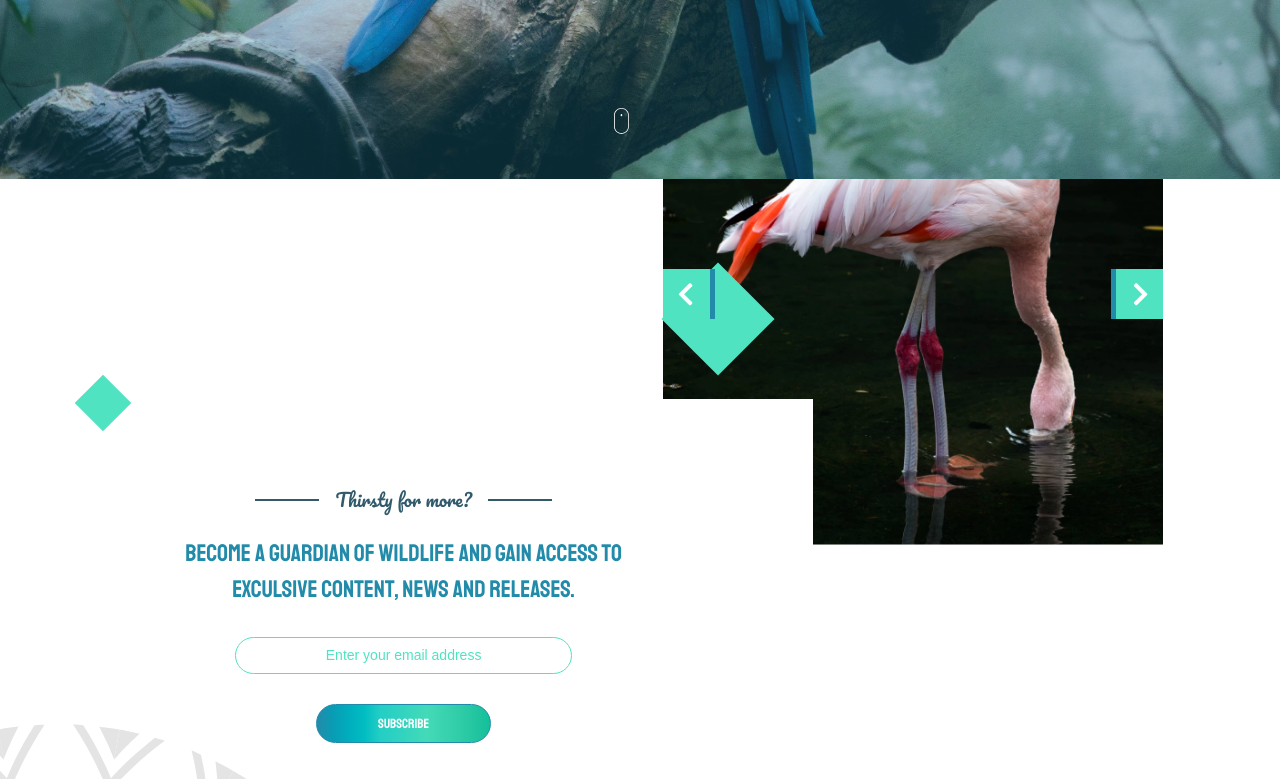
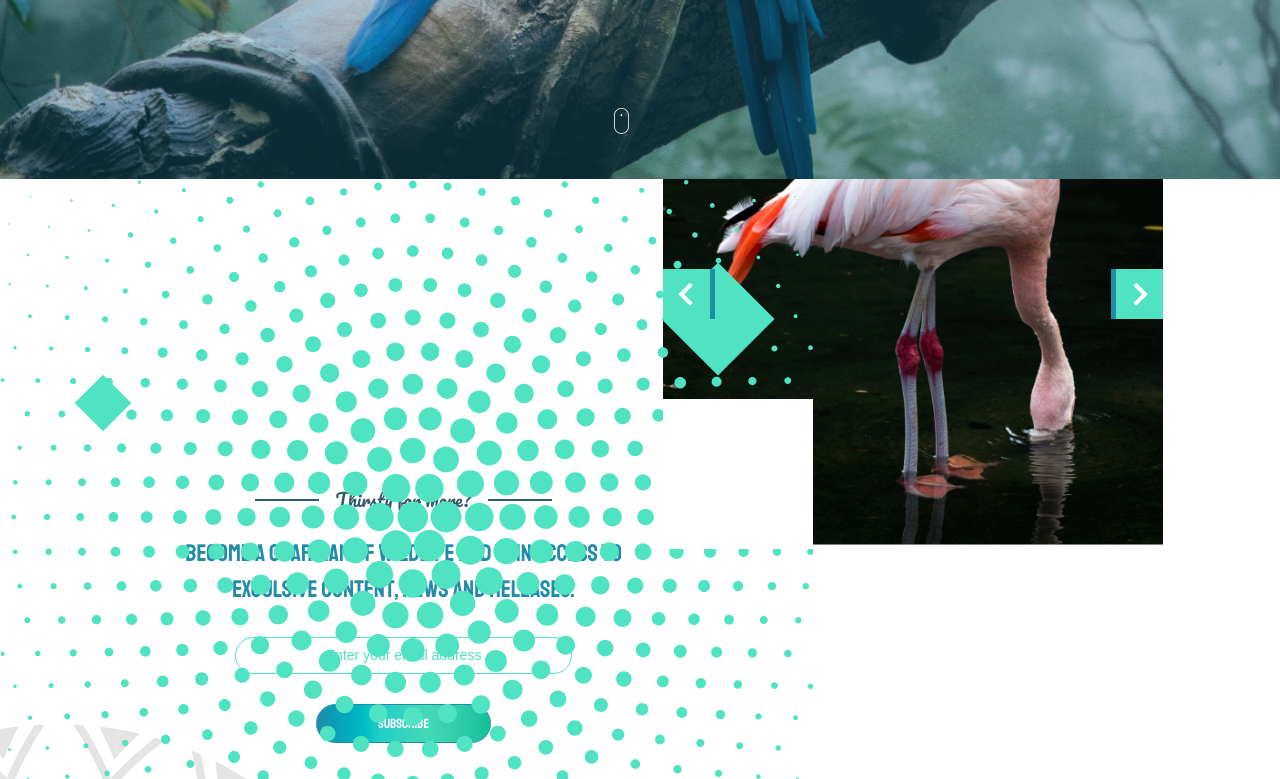
Before and after one commit to gkortsit/parrots, a plain HTML site: page index.html in a window 1280 px wide. Shown: the part 781-1560 px from the top of the page. Drawn offline with Linux system fonts and the light colour scheme; a web font is replaced by a local one.

Commit message:
add dotted pattern to mid section

```diff
--- a/index.html
+++ b/index.html
@@ -83,6 +83,11 @@
         />
         <div class="white-box"></div>
       </div>
+      <img
+        src="./assets/dotted-pattern.svg"
+        alt="dotted pattern"
+        class="dotted-pattern"
+      />
       <div id="mid-circle"></div>
     </div>
     <div id="bot-section">Bottom Section</div>
--- a/main.css
+++ b/main.css
@@ -305,6 +305,11 @@ body {
   bottom: 0%;
 }
 
+.dotted-pattern {
+  position: relative;
+  bottom: 150%;
+}
+
 /* BOTTOM SECTION */
 
 #bot-section {
```
